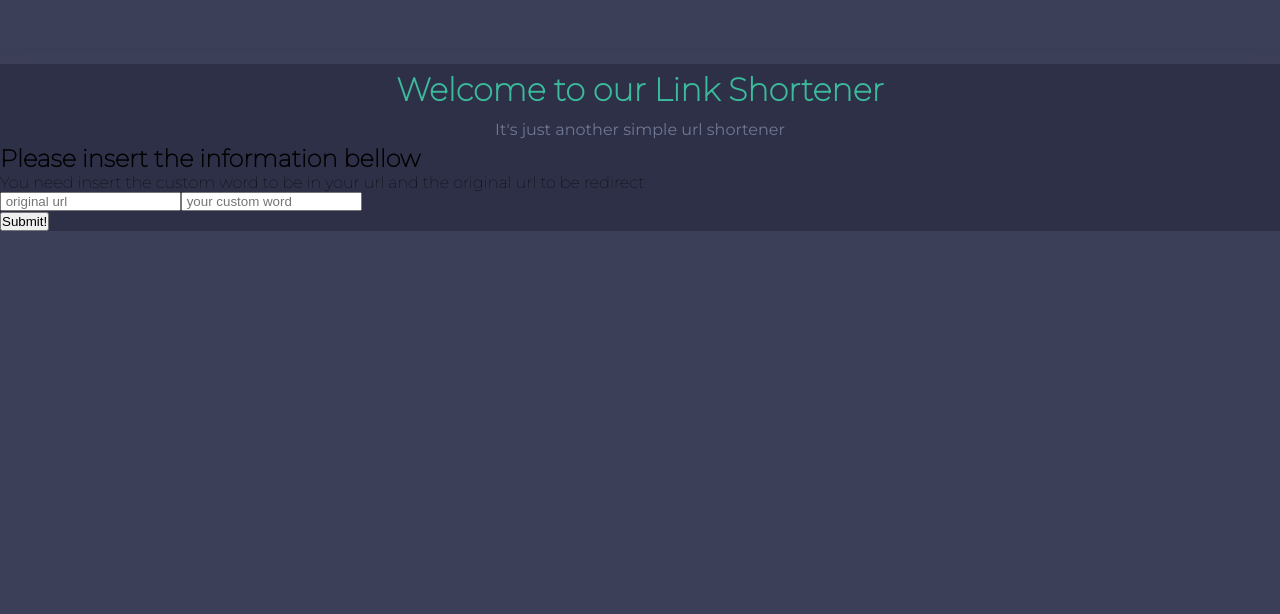
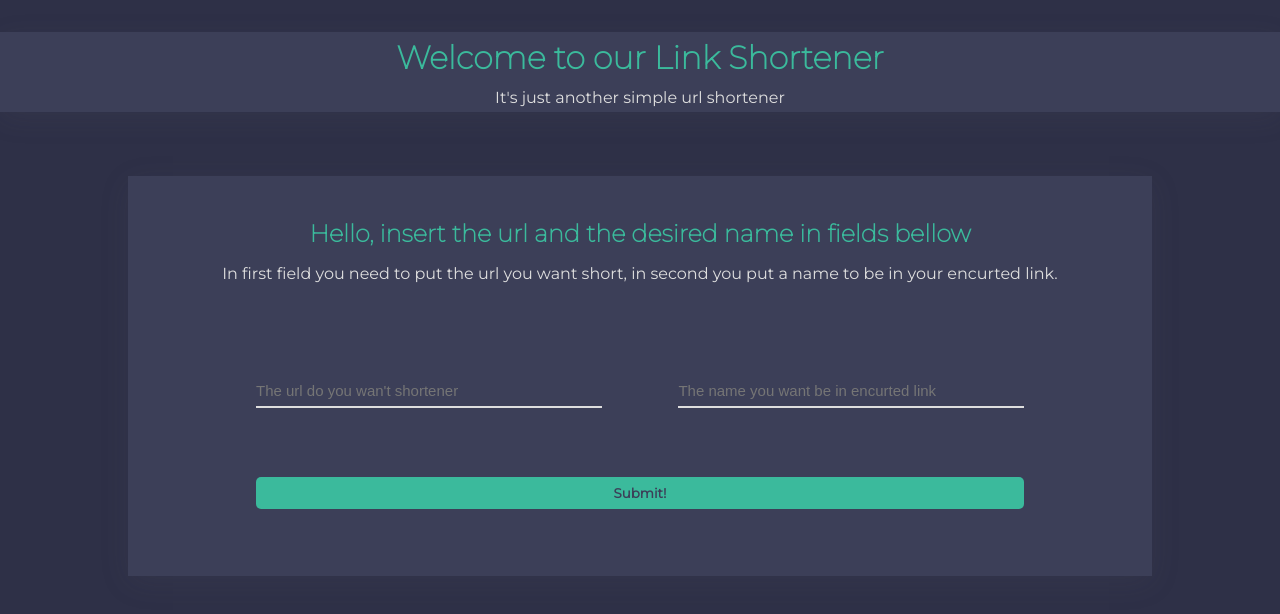
Before and after one commit to brandao-rafael/link-shortener, a Next.js app in the folder frontend/: page / in a window 1280 px wide. Shown: the top 614 px of the page. Built offline with nearby package versions, Linux system fonts and the light colour scheme.

Commit message:
style: in main content

```diff
--- a/frontend/src/components/Content.tsx
+++ b/frontend/src/components/Content.tsx
@@ -1,5 +1,6 @@
 import React, { useState } from "react";
-import { Button, Container, Description, H2, HeadlineContent, Input, InputContent } from "./styles/content";
+import { Button, Container, H2, HeadlineContent, Input, InputContent } from "./styles/content";
+import { Subtitle } from "./styles/title";
 
 const Content: React.FC = () => {
   const [userInfo, setUserInfo] = useState({
@@ -11,12 +12,12 @@ const Content: React.FC = () => {
   return (
     <Container>
       <HeadlineContent>
-        <H2>Please insert the information bellow</H2>
-        <Description>You need insert the custom word to be in your url and the original url to be redirect</Description>
+        <H2>Hello, insert the url and the desired name in fields bellow</H2>
+        <Subtitle>In first field you need to put the url you want short, in second you put a name to be in your encurted link.</Subtitle>
       </HeadlineContent>
       <InputContent>
-        <Input placeholder=" original url" />
-        <Input placeholder=" your custom word" />
+        <Input placeholder="The url do you wan't shortener" />
+        <Input placeholder="The name you want be in encurted link" />
       </InputContent>
       <Button>
         Submit!
--- a/frontend/src/components/styles/content.ts
+++ b/frontend/src/components/styles/content.ts
@@ -2,38 +2,68 @@ import styled from "styled-components";
 import colors from "~/styles/colors";
 
 const Container = styled.main`
+  align-items: center;
   background-color: ${colors.secondary};
+  box-shadow: rgba(100, 100, 111, 0.1) 0px 7px 29px 0px;
+  display: flex;
+  flex-flow: column;
+  justify-content: space-around;
+  height: 25rem;
+  margin: 5% auto 0;
+  padding: 2rem;
+  text-align: center;
+  width: 80%;
 `;
 
 const HeadlineContent = styled.div`
-
+  color: ${colors.green};
+  margin: -1.5rem 0 1.5rem 0;
+  position: static;
 `;
 
 const H2 = styled.h2`
-
-`;
-
-const Description = styled.p`
-
+  margin: 0 0 1rem 0;
 `;
 
 const InputContent = styled.div`
   display: flex;
+  width: 80%;
+  justify-content: space-between;
 `;
 
 const Input = styled.input`
-
+  background-color: ${colors.secondary};
+  color: ${colors.light};
+  border: none;
+  border-bottom: 2px solid ${colors.light};
+  font-size: 15px;
+  height: 2rem;
+  width: 45%;
 `;
 
 const Button = styled.button`
-
+  background-color: ${colors.green};
+  color: ${colors.secondary};
+  border: none;
+  border-radius: 5px;
+  cursor: pointer;
+  font-family: 'MontserratRegular', sans-serif;
+  font-weight: bolder;
+  height: 2rem;
+  transition: all ease-in-out 300ms;
+  width: 80%;
+  &:hover {
+    background-color: ${colors.secondary};
+    border: solid 2px ${colors.green};
+    color: ${colors.green};
+    transition: all ease-in-out 300ms;
+  }
 `;
 
 export {
   Container,
   HeadlineContent,
   H2,
-  Description,
   InputContent,
   Input,
   Button,
--- a/frontend/src/components/styles/title.ts
+++ b/frontend/src/components/styles/title.ts
@@ -8,7 +8,7 @@ const Div = styled.header`
   flex-flow: column nowrap;
   height: 5rem;
   justify-content: space-around;
-  margin-top: 4rem;
+  margin-top: 2rem;
   text-align: center;
   width: 100%;
 `;
--- a/frontend/src/styles/colors.ts
+++ b/frontend/src/styles/colors.ts
@@ -1,8 +1,9 @@
 const colors = {
   green: '#3BBA9C',
-  primary: '#3C3F58',
-  light: '#707793',
-  secondary: '#2E3047',
+  secondary: '#3C3F58',
+  light: '#dedede',
+  tertiary: '#707793',
+  primary: '#2E3047',
   gray: '#43455C'
 }
 
```
